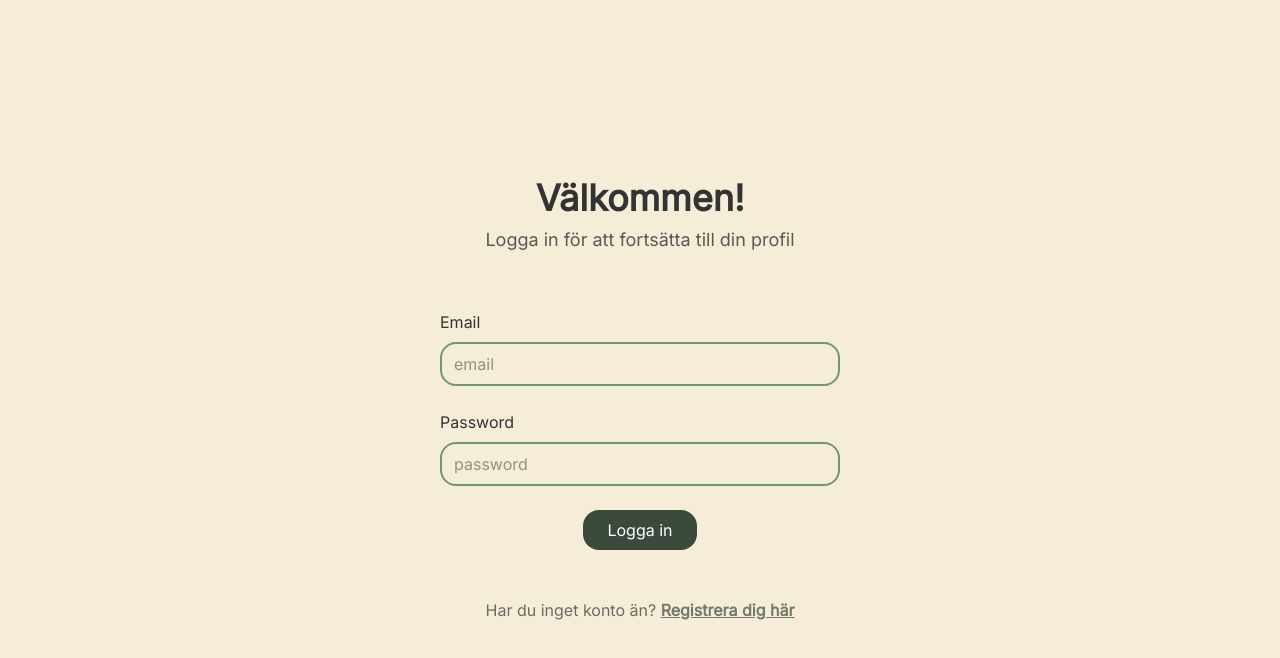
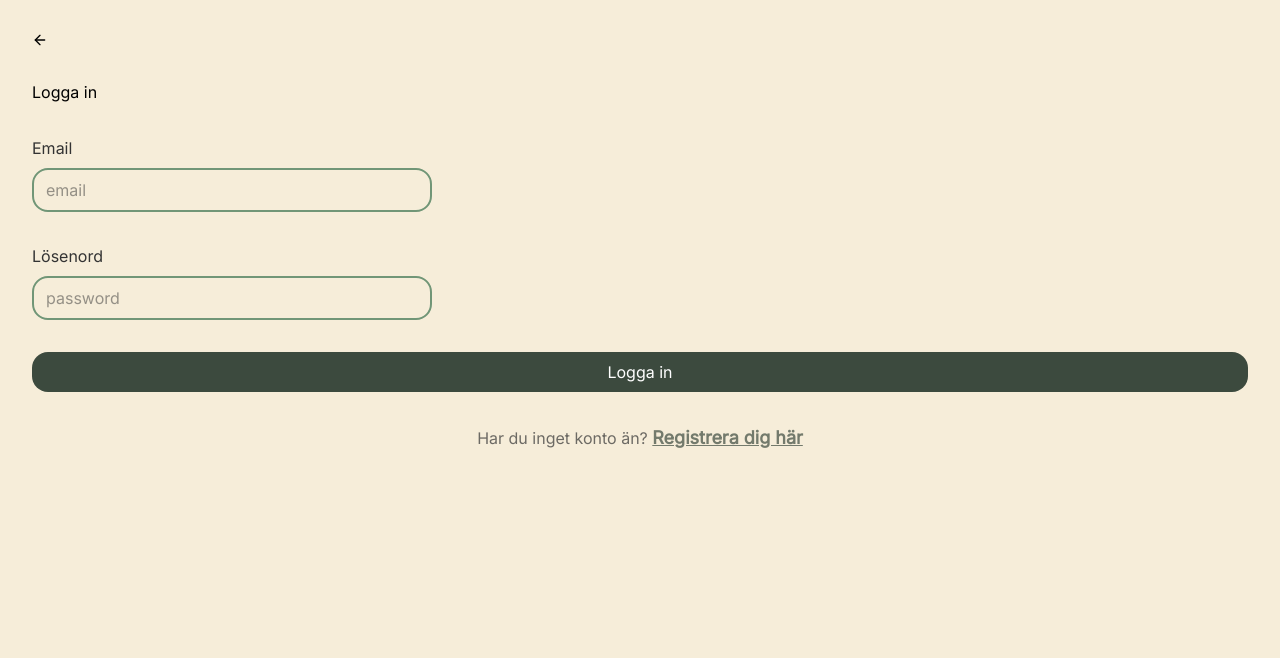
Before and after one commit to ChasAcademy-Team-9/frontend, a React (Vite) app: page /login in a window 1280 px wide. Shown: the top 658 px of the page. Built offline with nearby package versions, Linux system fonts and the light colour scheme.

Commit message:
adapt Login component layout to have same style as Sign Up component and improve accessibility

```diff
--- a/src/pages/Login.tsx
+++ b/src/pages/Login.tsx
@@ -1,42 +1,30 @@
 import Input from '../components/Input';
 import { PrimaryButton } from '../components/PrimaryButton/PrimaryButton';
+import BackArrow from '../components/BackArrow';
 import { Link } from 'react-router-dom';
 
 function Login() {
   return (
-    <div className="bg-background min-h-screen flex flex-col items-center justify-center p-4 gap-6 focus:bg-background ">
-      <div className="text-center mb-8">
-        <h1 className='text-4xl font-bold text-text-dark mb-2'>
-          Välkommen!
-        </h1>
-        <p className='text-lg text-text-dark opacity-80'>
-          Logga in för att fortsätta till din profil
-        </p>
-      </div>
-      <Input
-        name="email"
-        label="Email"
-        type="email"
-        id="login-email"
+    <main className="p-8 flex flex-col gap-8 max-sm:min-h-screen max-sm:w-screen max-sm:fixed max-sm:inset-0 max-sm:p-4">
+      <BackArrow />
 
-      />
-      <Input
-        name="password"
-        label="Password"
-        type="password"
-        id="login-password"
-      />
+      <h1>Logga in</h1>
+
+      <Input label="Email" name="email" id="email" type="email" className="max-sm:w-full" />
+
+      <Input label="Lösenord" name="password" id="password" type="password" className="max-sm:w-full" />
+
       <PrimaryButton text="Logga in" onClick={() => { console.log("Du är inloggad, yay!"); }} />
 
-      <div className="mt-6 text-center">
+      <div className="text-center">
         <p className="text-text-dark opacity-70">
           Har du inget konto än?{' '}
-          <Link to="/sign-up" className="text-primary text-md underline font-bold hover:underline transition-colors">
+          <Link to="/sign-up" className="text-primary text-lg underline font-bold hover:underline transition-colors">
             Registrera dig här
           </Link>
         </p>
       </div>
-    </div>
+    </main>
   );
 }
 
```
